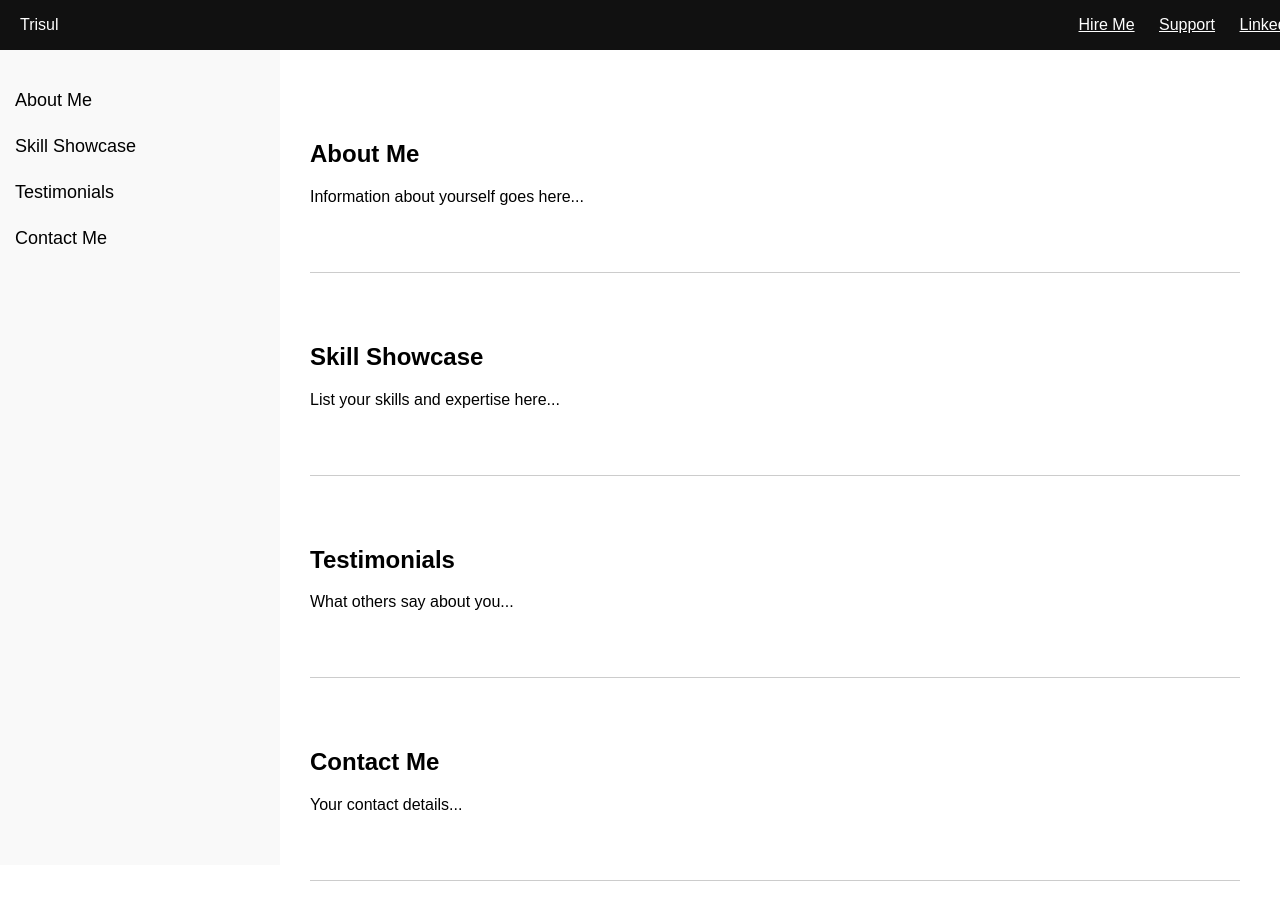
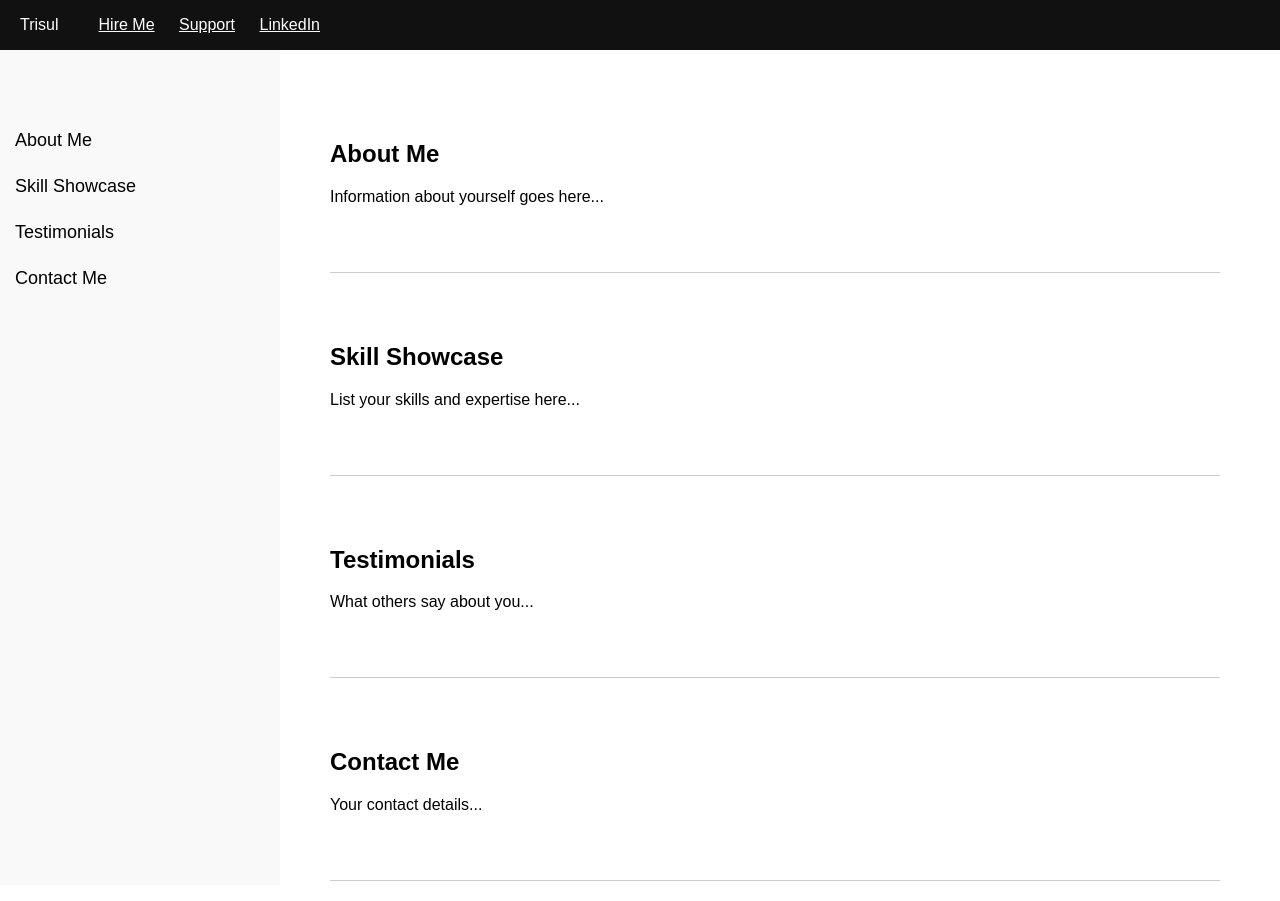
Before and after one commit to trisulk11/Trisul-K-11, a plain HTML site: page index.html in a window 1280 px wide. Drawn offline with Linux system fonts and the light colour scheme.

Commit message:
Update index.html

```diff
--- a/index.html
+++ b/index.html
@@ -16,7 +16,7 @@
             background: #111;
             color: white;
             display: flex;
-            justify-content: space-between;
+            justify-content: flex-start;
             align-items: center;
             padding: 0 20px;
             position: fixed;
@@ -24,12 +24,15 @@
             left: 0;
             z-index: 1000;
         }
+        #top-bar div:first-child {
+            margin-right: 40px;
+        }
         #sidebar {
             width: 250px;
             height: 100vh;
             position: fixed;
             background: #f9f9f9;
-            padding: 50px 15px 15px;
+            padding: 70px 15px 15px;
         }
         #sidebar ul {
             list-style: none;
@@ -45,7 +48,7 @@
         }
         #main-content {
             margin-left: 270px;
-            padding: 70px 40px 20px;
+            padding: 70px 60px 20px;
             width: 100%;
         }
         section {
@@ -68,7 +71,7 @@
     <!-- Sidebar Navigation -->
     <div id="sidebar">
         <ul>
-            <li style="margin-top: 40px;"><a href="#about" onclick="scrollToSection('about')">About Me</a></li>
+            <li style="margin-top: 60px;"><a href="#about" onclick="scrollToSection('about')">About Me</a></li>
             <li><a href="#skills" onclick="scrollToSection('skills')">Skill Showcase</a></li>
             <li><a href="#testimonials" onclick="scrollToSection('testimonials')">Testimonials</a></li>
             <li><a href="#contact" onclick="scrollToSection('contact')">Contact Me</a></li>
```
